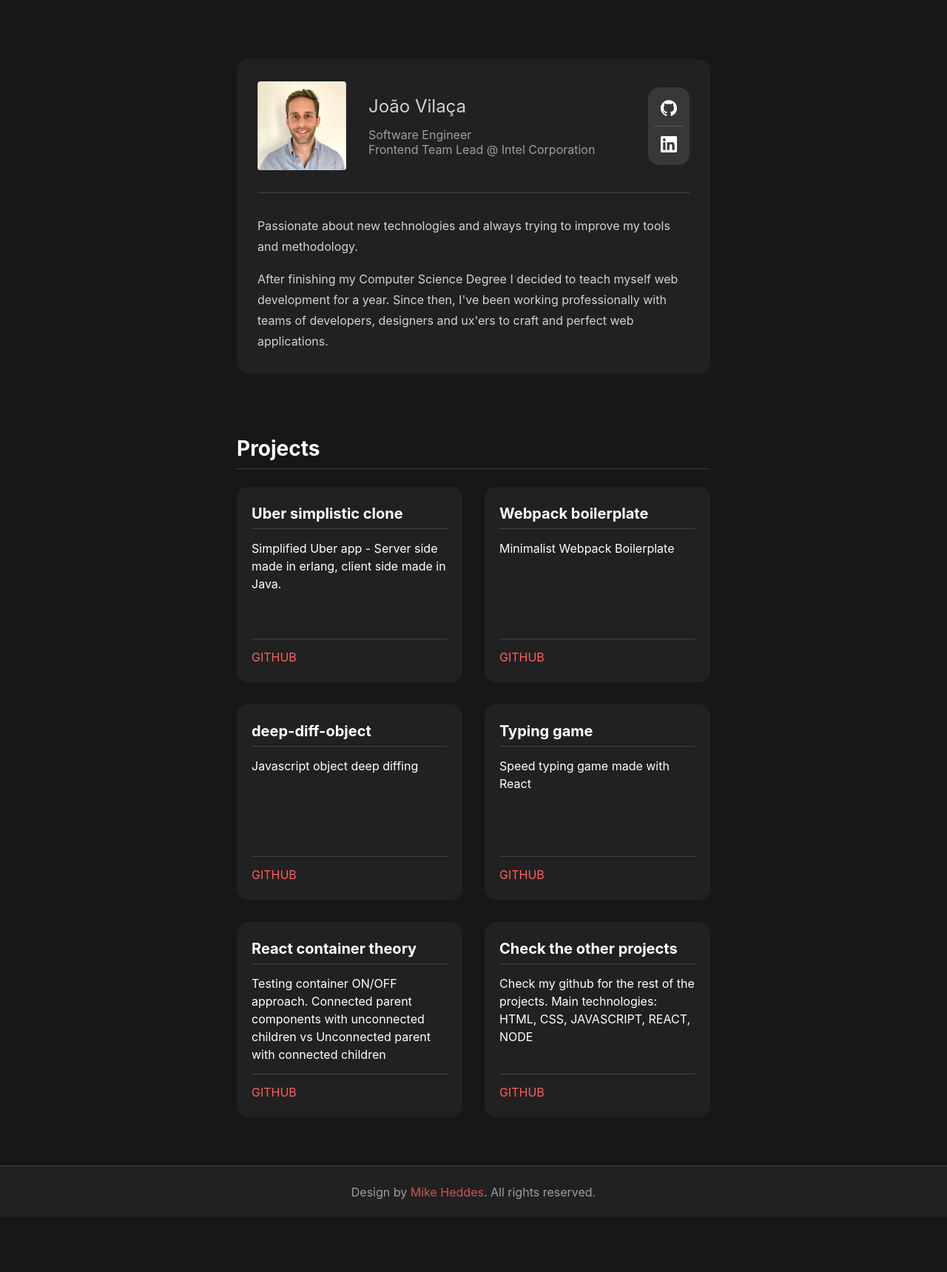
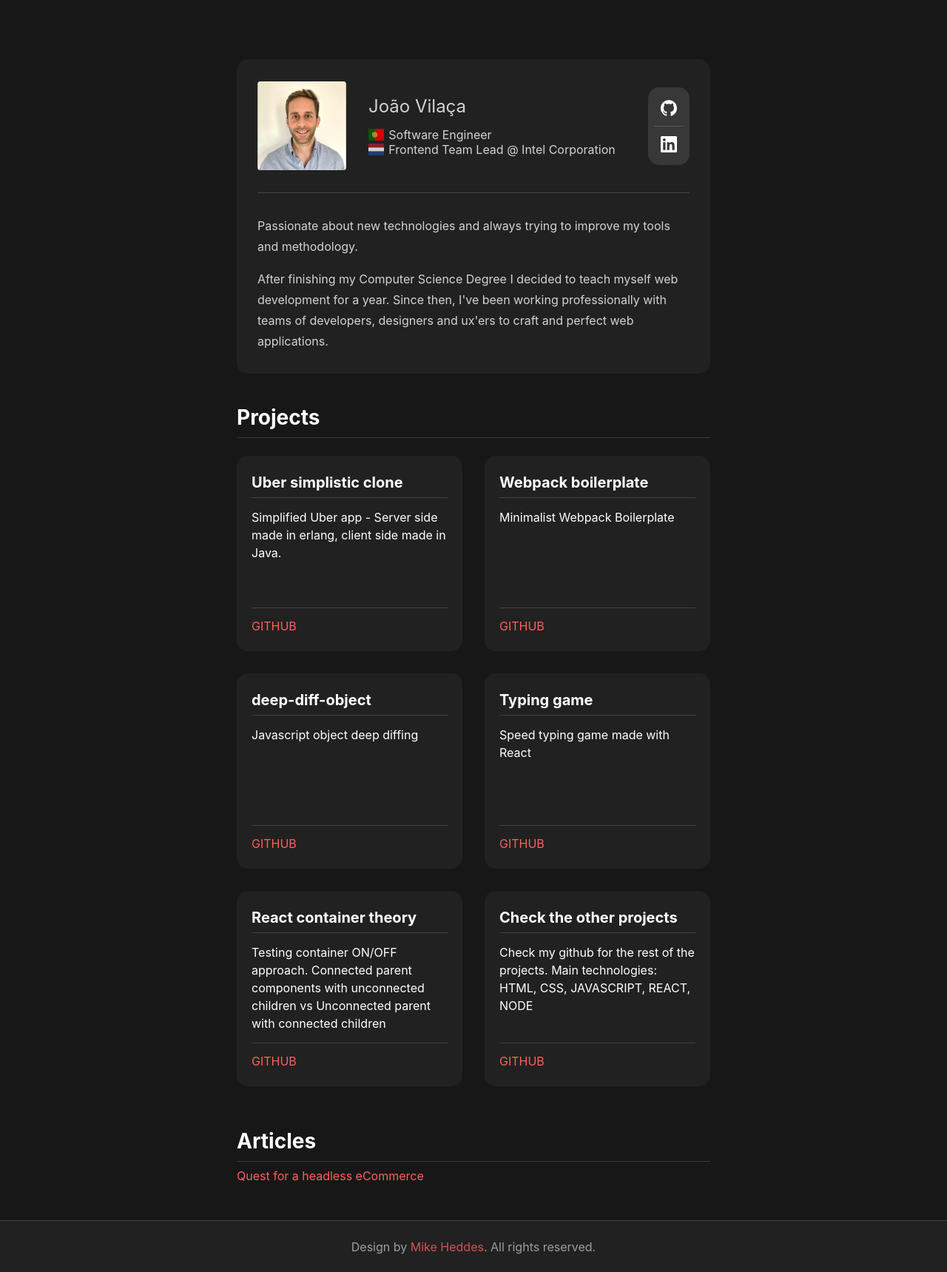
Before and after one commit to jpggvilaca/me, a React (Create React App) app: page / in a window 1280 px wide. Shown: the whole page at 74% size. Before the commit the page ends 1645 px from the top, so only its background shows below. Built offline with nearby package versions, Linux system fonts and the light colour scheme.

Commit message:
Update layout and information

```diff
--- a/src/App.js
+++ b/src/App.js
@@ -1,16 +1,20 @@
-import React, { Fragment } from 'react';
+import "flag-icons";
 
-import Footer from './components/Footer';
-import About from './components/About';
-import Projects from './components/Projects';
+import { Fragment } from "react";
 
-import './index.css';
+import Footer from "./components/Footer";
+import About from "./components/About";
+import Projects from "./components/Projects";
+import Articles from "./components/Articles";
+
+import "./index.css";
 
 const App = () => (
   <Fragment>
     <main>
       <About />
       <Projects />
+      <Articles />
     </main>
 
     <Footer />
--- a/src/components/About.js
+++ b/src/components/About.js
@@ -1,18 +1,23 @@
-import React from 'react';
+import React from "react";
 
-import GithubLogo from './GithubLogo';
-import LinkedLogo from './LinkedinLogo';
+import GithubLogo from "./GithubLogo";
+import LinkedLogo from "./LinkedinLogo";
 
-import './about.css';
+import "./about.css";
 
 const About = () => (
   <div className="about">
     <div className="intro">
       <div className="avatar"></div>
       <div className="info">
-        <p className='name'>João Vilaça</p>
-        <p>Software Engineer</p>
-        <p>Frontend Team Lead @ Intel Corporation</p>
+        <p className="name">João Vilaça</p>
+        <p>
+          <span className="fi fi-pt"></span>Software Engineer
+        </p>
+        <p>
+          <span className="fi fi-nl"></span>Frontend Team Lead @ Intel
+          Corporation
+        </p>
       </div>
       <div className="contact">
         <a href="https://github.com/jpggvilaca" className="image">
@@ -31,8 +36,9 @@ const About = () => (
       </p>
       <p>
         After finishing my Computer Science Degree I decided to teach myself web
-        development for a year. Since then, I've been working professionally with teams
-        of developers, designers and ux'ers to craft and perfect web applications.
+        development for a year. Since then, I've been working professionally
+        with teams of developers, designers and ux'ers to craft and perfect web
+        applications.
       </p>
     </div>
   </div>
--- /dev/null
+++ b/src/components/Articles.js
@@ -0,0 +1,18 @@
+import "./articles.css";
+
+const Articles = () => {
+  return (
+    <div className="articles">
+      <h4 className="section-title">Articles</h4>
+      <a
+        rel="noreferrer noopener"
+        target="_blank"
+        href="https://eriksdigital.medium.com/the-quest-for-a-headless-ecommerce-c54ebe593f5b"
+      >
+        Quest for a headless eCommerce
+      </a>
+    </div>
+  );
+};
+
+export default Articles;
--- a/src/components/about.css
+++ b/src/components/about.css
@@ -2,7 +2,7 @@
   background-color: #212121;
   border-radius: 15px;
   padding: 30px 28px;
-  margin-bottom: 84px;
+  margin-bottom: 42px;
 }
 
 .intro {
@@ -33,10 +33,6 @@
 .name {
   font-size: 24px;
   margin-bottom: 14px;
-}
-
-.info p + p {
-  color: rgba(255, 255, 255, 0.7);
 }
 
 .contact {
--- /dev/null
+++ b/src/components/articles.css
@@ -0,0 +1,10 @@
+.articles {
+  color: #fff;
+}
+
+@media (max-width: 640px) {
+  .articles {
+    max-width: 480px;
+    margin: 0 auto;
+  }
+}
--- a/src/components/projects.css
+++ b/src/components/projects.css
@@ -1,13 +1,10 @@
-.section-title {
-  border-bottom: 1px solid rgba(255, 255, 255, 0.15);
-  font-size: 28px;
-  margin-bottom: 9px;
-  padding-bottom: 10px;
-}
-
 .project-list {
   display: flex;
   flex-wrap: wrap;
+}
+
+.projects {
+  margin-bottom: 42px;
 }
 
 .card {
@@ -45,7 +42,7 @@
 @media (max-width: 640px) {
   .projects {
     max-width: 480px;
-    margin: 0 auto;
+    margin: 0 auto 42px;
   }
 
   .section-title {
--- a/src/index.css
+++ b/src/index.css
@@ -47,6 +47,23 @@ main {
   margin: 80px auto 50px;
 }
 
+.fi {
+  margin-right: 6px;
+}
+
+.section-title {
+  border-bottom: 1px solid rgba(255, 255, 255, 0.15);
+  font-size: 28px;
+  margin-bottom: 9px;
+  padding-bottom: 10px;
+}
+
+@media (max-width: 640px) {
+  .section-title {
+    font-size: 22px;
+  }
+}
+
 @media (max-width: 480px) {
   main {
     padding: 0 10px;
--- a/src/index.js
+++ b/src/index.js
@@ -1,6 +1,8 @@
-import React from 'react';
-import ReactDOM from 'react-dom';
+import { createRoot } from "react-dom/client";
 
-import App from './App';
+import App from "./App";
 
-ReactDOM.render(<App />, document.getElementById('root'));
+const container = document.getElementById("root");
+
+const root = createRoot(container);
+root.render(<App />);
```
Also changed, not shown: package.json (+5 -4 lines), 1 other file (tests, documents, lock files or other folders).
